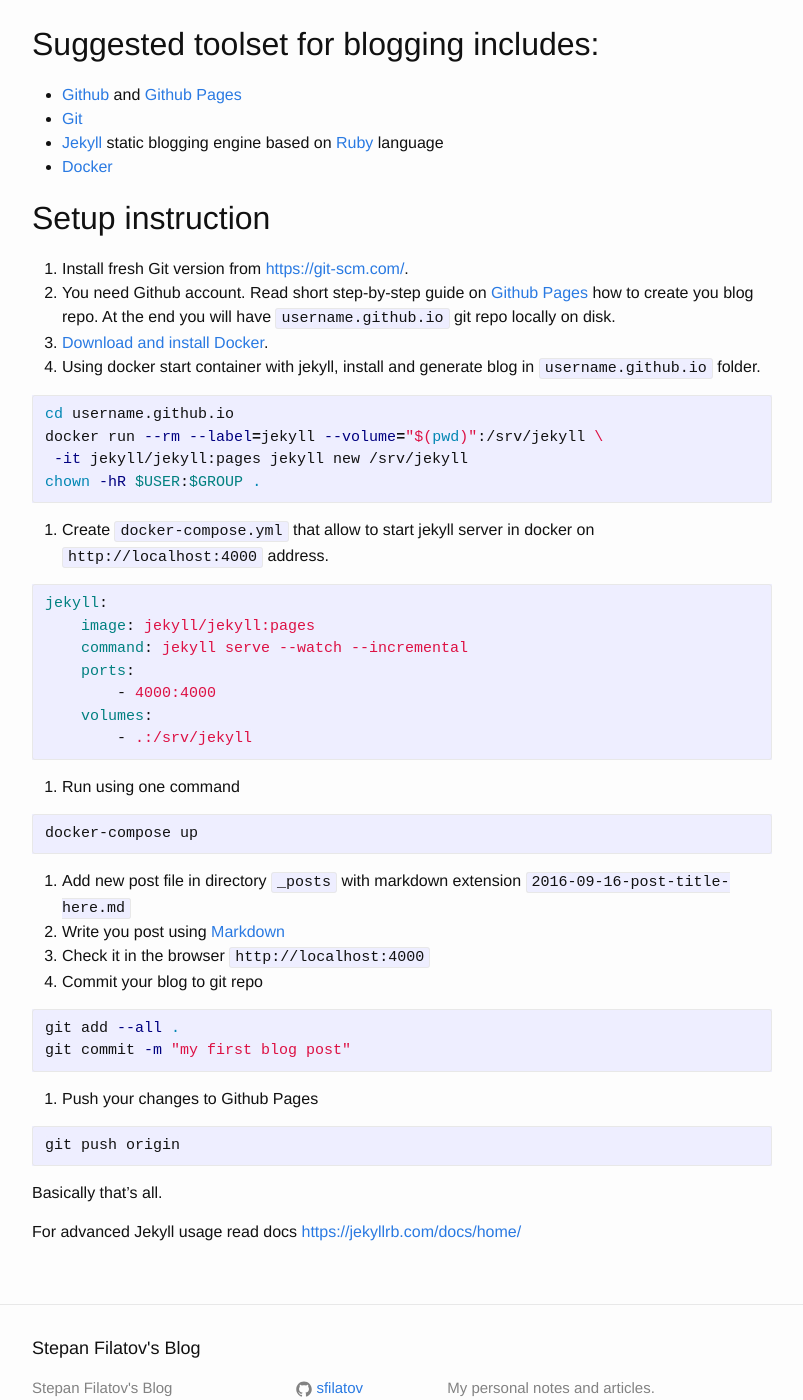
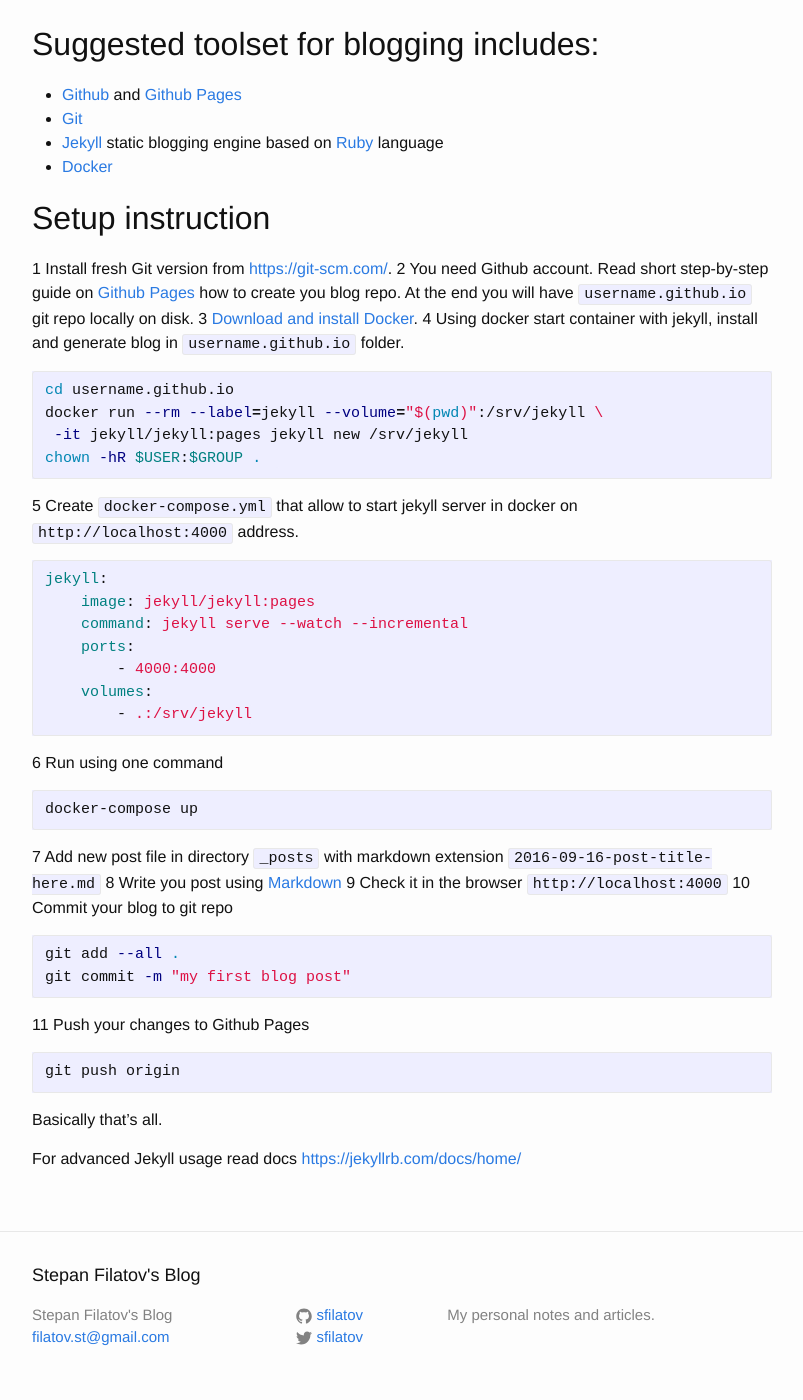
Before and after one commit to sfilatov/sfilatov.github.io, a Jekyll site: the page built from _posts/2016-09-08-setup-your-jekyll-blog.md, in a window 1280 px wide and 1400 px high, scrolled down 594 px. Shown: the whole window, without its empty margins (238-1041 px from the left). Built offline with Jekyll 4.4.1, drawn with Linux system fonts in a browser that asks for light colours; comment, search, counter and statistics services are not loaded.

Commit message:
i like those jekyll bugs

````diff
--- a/_posts/2016-09-08-setup-your-jekyll-blog.md
+++ b/_posts/2016-09-08-setup-your-jekyll-blog.md
@@ -33,10 +33,10 @@
 
 ## Setup instruction
 
-1. Install fresh Git version from [https://git-scm.com/](https://git-scm.com/).
-2. You need Github account. Read short step-by-step guide on [Github Pages](https://pages.github.com/) how to create you blog repo. At the end you will have ```username.github.io``` git repo locally on disk.
-3. [Download and install Docker](https://www.docker.com/products/docker).
-4. Using docker start container with jekyll, install and generate blog in `username.github.io` folder.
+1 Install fresh Git version from [https://git-scm.com/](https://git-scm.com/).
+2 You need Github account. Read short step-by-step guide on [Github Pages](https://pages.github.com/) how to create you blog repo. At the end you will have ```username.github.io``` git repo locally on disk.
+3 [Download and install Docker](https://www.docker.com/products/docker).
+4 Using docker start container with jekyll, install and generate blog in `username.github.io` folder.
 
 ```bash
 cd username.github.io
@@ -45,7 +45,7 @@
 chown -hR $USER:$GROUP .
 ```
 
-5. Create `docker-compose.yml` that allow to start jekyll server in docker on `http://localhost:4000` address.
+5 Create `docker-compose.yml` that allow to start jekyll server in docker on `http://localhost:4000` address.
 
 ```yml
 jekyll:
@@ -57,23 +57,23 @@
         - .:/srv/jekyll
 ```
 
-6. Run using one command
+6 Run using one command
 
 ```bash
 docker-compose up
 ```
 
-7. Add new post file in directory `_posts` with markdown extension `2016-09-16-post-title-here.md`
-8. Write you post using [Markdown](https://github.com/adam-p/markdown-here/wiki/Markdown-Cheatsheet)
-8. Check it in the browser `http://localhost:4000`
-9. Commit your blog to git repo
+7 Add new post file in directory `_posts` with markdown extension `2016-09-16-post-title-here.md`
+8 Write you post using [Markdown](https://github.com/adam-p/markdown-here/wiki/Markdown-Cheatsheet)
+9 Check it in the browser `http://localhost:4000`
+10 Commit your blog to git repo
 
 ```bash
 git add --all .
 git commit -m "my first blog post"
 ```
 
-10. Push your changes to Github Pages
+11 Push your changes to Github Pages
 
 ```bash
 git push origin
````
